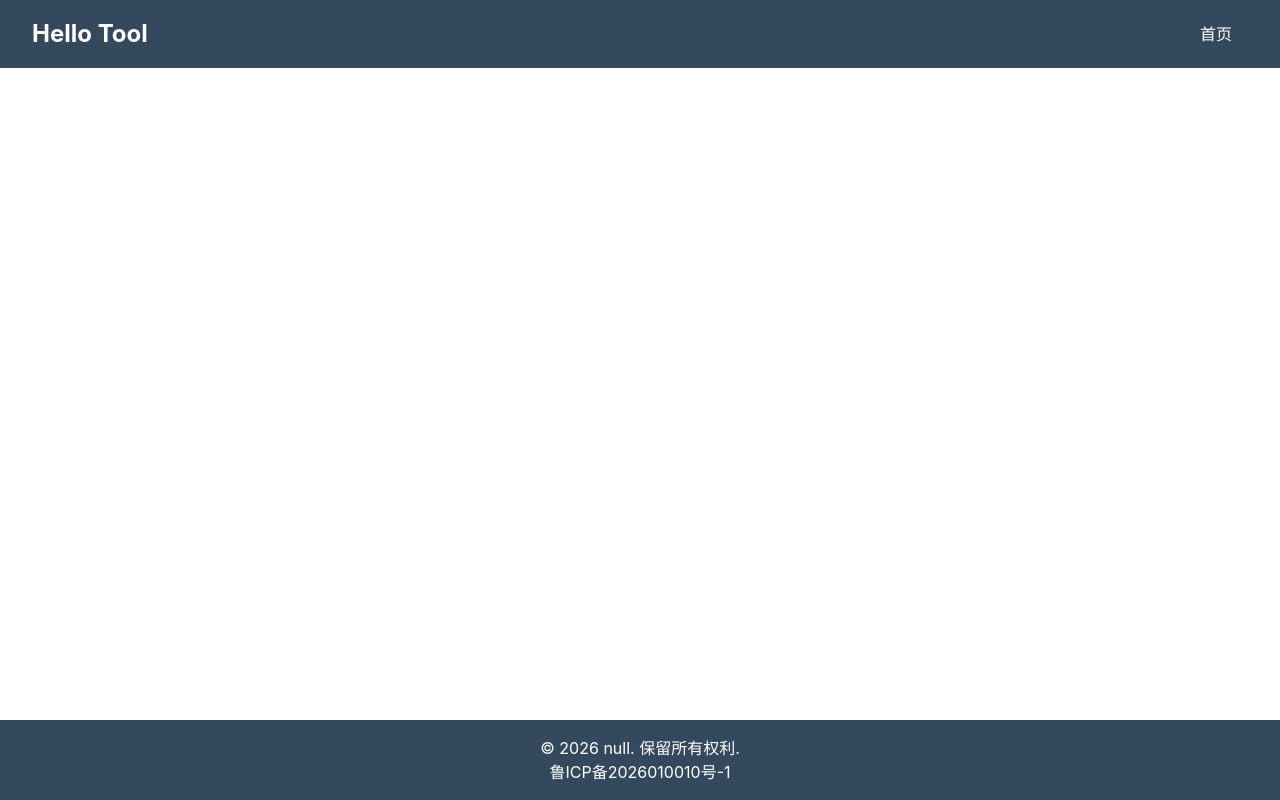
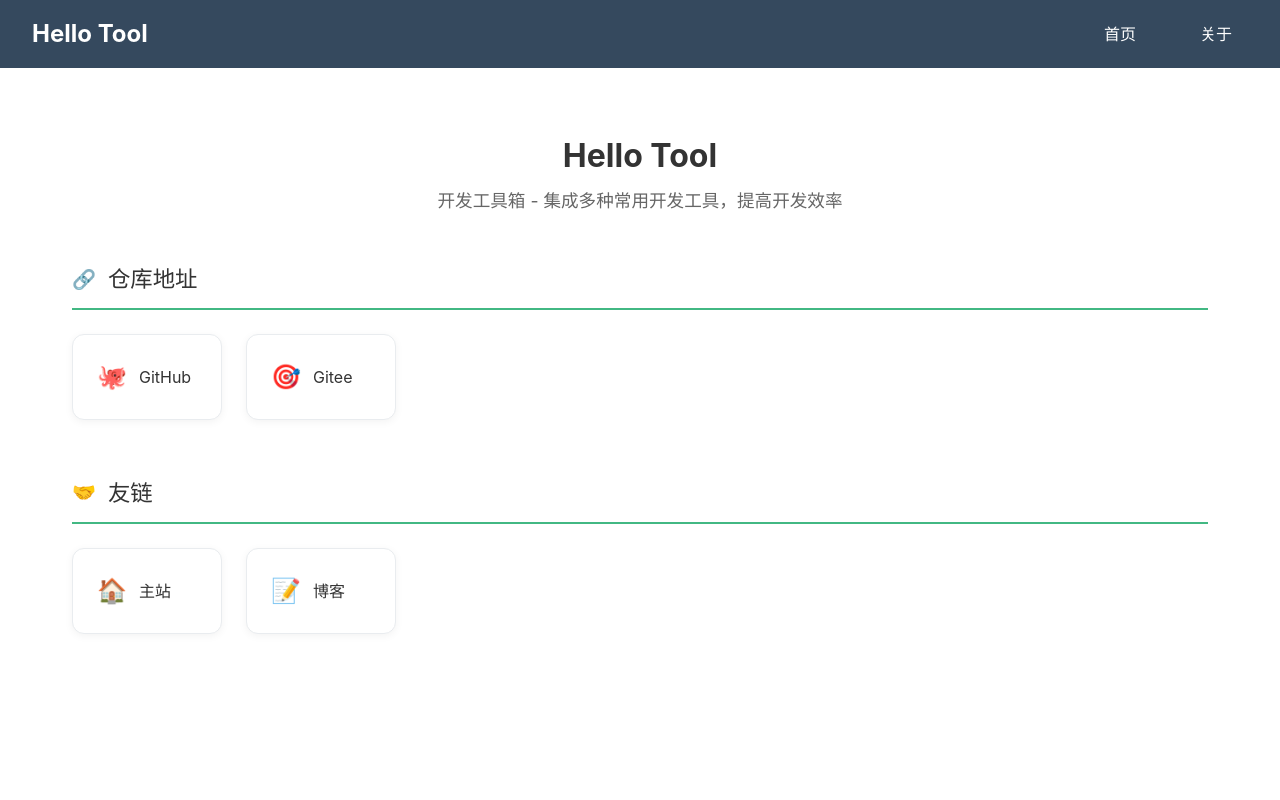
Before and after one commit to dkbnull/hello-tool, a Vue app: page /about in a window 1280 px wide. Shown: the top 800 px of the page. Built offline with nearby package versions, Linux system fonts and the light colour scheme.

Commit message:
feat: 新增关于页

```diff
--- a/src/App.vue
+++ b/src/App.vue
@@ -9,6 +9,7 @@
       </h1>
       <nav>
         <router-link to="/" class="nav-link">首页</router-link>
+        <router-link to="/about" class="nav-link">关于</router-link>
       </nav>
     </header>
     <main class="main">
@@ -56,6 +57,7 @@
 .nav-link {
   color: white;
   text-decoration: none;
+  margin-left: 2rem;
   padding: 0.5rem 1rem;
   border-radius: 4px;
   transition: background 0.3s ease;
--- a/src/router/index.js
+++ b/src/router/index.js
@@ -2,6 +2,7 @@ import {createRouter, createWebHistory} from 'vue-router'
 
 // 导入工具页面
 import Home from '../views/Home.vue'
+import About from '../views/About.vue'
 import TimestampConverter from '../views/tools/TimestampConverter.vue'
 import JwtDecoder from '../views/tools/JwtDecoder.vue'
 import JsonAllConverter from "../views/tools/JsonAllConverter.vue";
@@ -23,6 +24,11 @@ const router = createRouter({
             path: '/',
             name: 'Home',
             component: Home
+        },
+        {
+            path: '/about',
+            name: 'About',
+            component: About
         },
         {
             path: '/timestamp',
--- /dev/null
+++ b/src/views/About.vue
@@ -0,0 +1,208 @@
+<template>
+  <div class="app-container">
+    <!-- 主要内容区域 -->
+    <div class="about-container">
+      <!-- 右侧内容区域 -->
+      <div class="content">
+        <h1 class="page-title">Hello Tool</h1>
+        <p class="page-subtitle">开发工具箱 - 集成多种常用开发工具，提高开发效率</p>
+
+        <!-- 仓库链接 -->
+        <div class="about-section">
+          <h2 class="section-title">
+            <span class="icon">🔗</span>
+            仓库地址
+          </h2>
+          <div class="repo-links">
+            <a href="https://github.com/dkbnull/hello-tool" target="_blank" class="repo-link">
+              <span class="icon">🐙</span>
+              <span>GitHub</span>
+            </a>
+            <a href="https://gitee.com/dkbnull/hello-tool" target="_blank" class="repo-link">
+              <span class="icon">🎯</span>
+              <span>Gitee</span>
+            </a>
+          </div>
+        </div>
+
+        <!-- 友链 -->
+        <div class="about-section">
+          <h2 class="section-title">
+            <span class="icon">🤝</span>
+            友链
+          </h2>
+          <div class="friend-links">
+            <a href="https://www.wbnull.cn" target="_blank" class="friend-link">
+              <span class="icon">🏠</span>
+              <span>主站</span>
+            </a>
+            <a href="https://blog.wbnull.cn" target="_blank" class="friend-link">
+              <span class="icon">📝</span>
+              <span>博客</span>
+            </a>
+          </div>
+        </div>
+      </div>
+    </div>
+  </div>
+</template>
+
+<style scoped>
+.app-container {
+  min-height: 100vh;
+  display: flex;
+  flex-direction: column;
+}
+
+/* 主要内容区域 */
+.about-container {
+  display: flex;
+  margin: 0 auto;
+  padding: 2rem;
+  flex: 1;
+  max-width: 1200px;
+  width: 100%;
+}
+
+/* 右侧内容区域样式 */
+.content {
+  flex: 1;
+}
+
+.page-title {
+  text-align: center;
+  color: #333;
+  margin-bottom: 0.5rem;
+  font-size: 2rem;
+  font-weight: 700;
+}
+
+.page-subtitle {
+  text-align: center;
+  color: #666;
+  margin-bottom: 3rem;
+  font-size: 1.1rem;
+}
+
+.about-section {
+  margin-bottom: 3.5rem;
+  scroll-margin-top: 2rem;
+}
+
+.section-title {
+  color: #333;
+  margin-bottom: 1.5rem;
+  padding-bottom: 0.75rem;
+  border-bottom: 2px solid #42b883;
+  font-size: 1.4rem;
+  font-weight: 600;
+  display: flex;
+  align-items: center;
+  gap: 0.75rem;
+}
+
+.section-title .icon {
+  font-size: 1.2rem;
+}
+
+/* 仓库链接样式 */
+.repo-links {
+  display: flex;
+  gap: 1.5rem;
+  flex-wrap: wrap;
+}
+
+.repo-link {
+  background: #ffffff;
+  border-radius: 12px;
+  padding: 1.5rem;
+  text-decoration: none;
+  color: #333;
+  transition: all 0.3s ease;
+  border: 1px solid #e9ecef;
+  display: flex;
+  align-items: center;
+  gap: 0.75rem;
+  box-shadow: 0 2px 8px rgba(0, 0, 0, 0.05);
+  min-width: 150px;
+}
+
+.repo-link:hover {
+  transform: translateY(-5px);
+  box-shadow: 0 10px 20px rgba(0, 0, 0, 0.1);
+  border-color: #42b883;
+}
+
+.repo-link .icon {
+  font-size: 1.5rem;
+  color: #42b883;
+}
+
+/* 友链样式 */
+.friend-links {
+  display: flex;
+  gap: 1.5rem;
+  flex-wrap: wrap;
+}
+
+.friend-link {
+  background: #ffffff;
+  border-radius: 12px;
+  padding: 1.5rem;
+  text-decoration: none;
+  color: #333;
+  transition: all 0.3s ease;
+  border: 1px solid #e9ecef;
+  display: flex;
+  align-items: center;
+  gap: 0.75rem;
+  box-shadow: 0 2px 8px rgba(0, 0, 0, 0.05);
+  min-width: 150px;
+}
+
+.friend-link:hover {
+  transform: translateY(-5px);
+  box-shadow: 0 10px 20px rgba(0, 0, 0, 0.1);
+  border-color: #42b883;
+}
+
+.friend-link .icon {
+  font-size: 1.5rem;
+  color: #42b883;
+}
+
+/* 响应式设计 */
+@media (max-width: 768px) {
+  .about-container {
+    padding: 1rem;
+  }
+
+  .page-title {
+    font-size: 1.5rem;
+  }
+
+  .page-subtitle {
+    font-size: 0.9rem;
+    margin-bottom: 2rem;
+  }
+
+  .repo-link,
+  .friend-link {
+    padding: 1.25rem;
+    min-width: 120px;
+  }
+}
+
+@media (max-width: 480px) {
+  .repo-links,
+  .friend-links {
+    flex-direction: column;
+  }
+
+  .repo-link,
+  .friend-link {
+    width: 100%;
+    justify-content: center;
+  }
+}
+</style>
```
